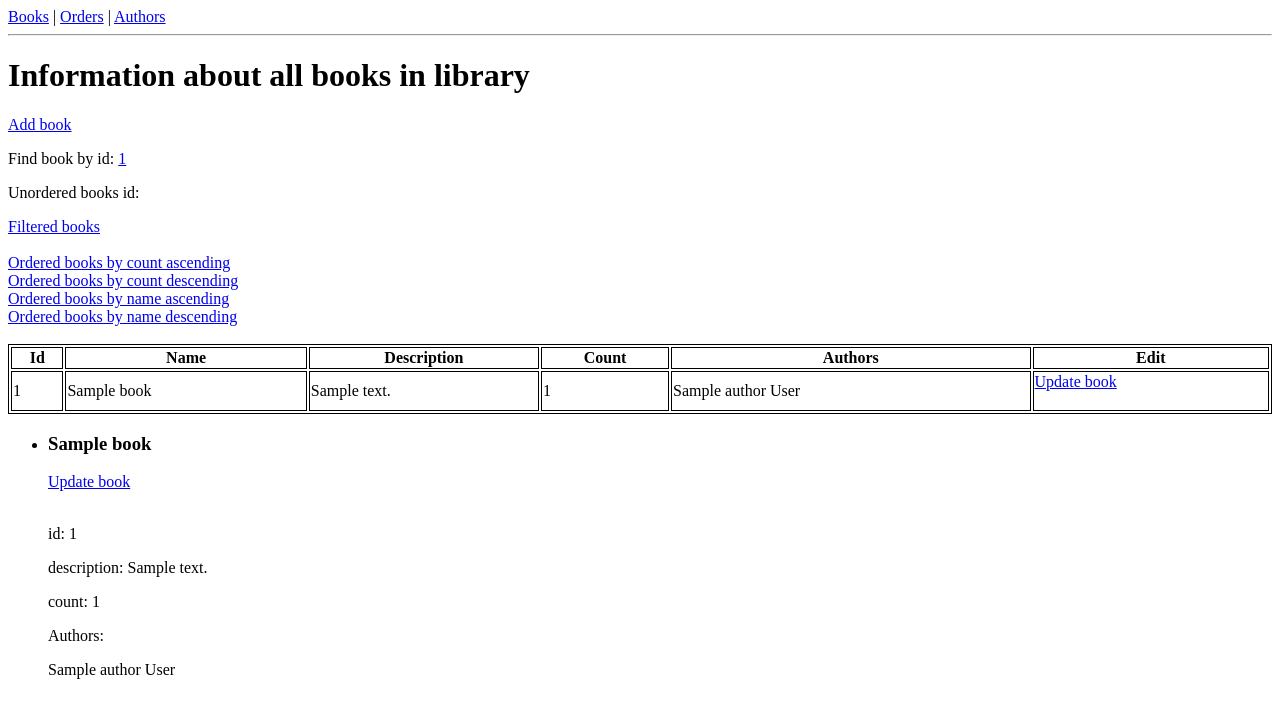
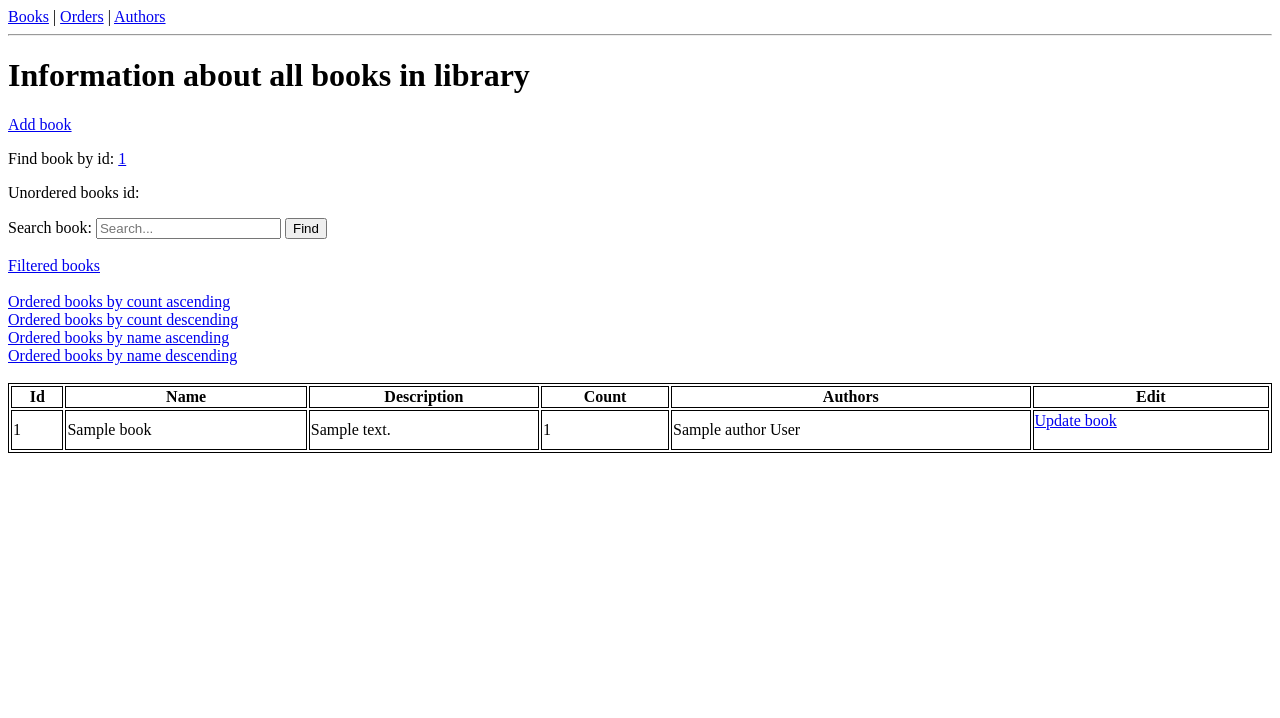
Before and after one commit to Maestro28/DjangoLibrary, a Django app: page /allbooks in a window 1280 px wide. Shown: the top 718 px of the page. Run offline with Django 4.2, Linux system fonts and the light colour scheme; tables that the repository leaves empty hold one stand-in row (values such as "Sample post").

Commit message:
book forms

```diff
--- /dev/null
+++ b/book/forms.py
@@ -0,0 +1,14 @@
+from django import forms
+from django.forms import ModelForm
+
+from book.models import Book
+
+class SearchingBookForm(forms.Form):
+    search = forms.CharField(max_length=20, label='Search book',
+                    widget=forms.TextInput(attrs={'placeholder': 'Search...'}))
+
+class BookForm(ModelForm):
+    class Meta:
+        model = Book
+        # fields = ['name', 'description', 'count', 'authors']
+        fields = '__all__'
--- a/book/models.py
+++ b/book/models.py
@@ -1,5 +1,4 @@
 from django.db import models
-from django.forms import ModelForm
 from author.models import Author
 
 # Create your models here.
@@ -26,10 +25,3 @@ class Book(models.Model):
         :return: class, id
         """
         return f'{self.__class__.__name__}(id={self.id})'
-
-
-class BookForm(ModelForm):
-    class Meta:
-        model = Book
-        # fields = ['name', 'description', 'count', 'authors']
-        fields = '__all__'
--- a/book/templates/book/allbooks.html
+++ b/book/templates/book/allbooks.html
@@ -18,6 +18,17 @@
             <a href="{% url 'book:id_book' book_id %}">{{ book_id }}</a>
         {% endfor %}
     </p>
+
+    <form action="{% url 'book:search_results' %}" method="get">
+    <!--{% csrf_token %}-->
+    {{ form }}
+    <input type="submit" value="Find">
+    </form><br>
+
+    <!--<form action="{% url 'book:search_results' %}" method="get">
+    <input name="q" type="text" placeholder="Search...">
+    </form>
+    <br>-->
 
     <a href="{% url 'book:filtered_books' %}">Filtered books</a><br><br>
     <a href="{% url 'book:ordered_books_count_ascending' %}">Ordered books by count ascending</a><br>
@@ -52,22 +63,6 @@
             {% endfor %}
         </table>
 
-
-    <ul>
-    {% for book in book_objects %}
-        <li><h3>{{book.name}}</h3>
-             <a href="{% url 'book:update_book' book.id %}">Update book</a><br><br>
-            <p>id: {{book.id}}</p>
-            <p>description: {{book.description}}</p>
-            <p>count: {{book.count}}</p>
-            <p>Authors: </p>
-            {% for a in book.authors.all %}
-            <p>{{a.name}} {{a.surname}}</p>
-            {% endfor %}
-        </li>
-    {% endfor %}
-    </ul>
-
     {% else %}
         <p>No books are available.</p>
         {{book_objects}}
--- a/book/urls.py
+++ b/book/urls.py
@@ -6,6 +6,7 @@ app_name = 'book'
 urlpatterns = [
     path('', views.index, name='index'),
     path('allbooks', views.allbooks, name='allbooks'),
+    path('allbooks/search/', views.SearchResultsView.as_view(), name='search_results'),
     path('add_book', views.add_book, name='add_book'),
     path('add_book/<int:id>', views.add_book, name='update_book'),
     path('allbooks/<int:pk>/', views.ID_BookView.as_view(), name='id_book'),
--- a/book/views.py
+++ b/book/views.py
@@ -2,8 +2,10 @@ from django.shortcuts import render, redirect
 from django.http import HttpResponse, Http404
 from django.template import loader
 from django.views import generic
+from django.db.models import Q
 
-from book.models import Book, BookForm
+from book.models import Book
+from book.forms import SearchingBookForm, BookForm
 from order.models import Order
 from author.models import Author
 
@@ -15,6 +17,7 @@ def index(request):
 def allbooks(request):
     book_objects = Book.objects.all()
     order_objects = Order.objects.all()
+    searchForm = SearchingBookForm()
 
     orders_book_id = []
     unordered_books_id = []
@@ -26,8 +29,24 @@ def allbooks(request):
 
     context = {'book_objects': book_objects,
                'unordered_books_id': unordered_books_id,
+               'form': searchForm,
                }
+    if searchForm.is_valid():
+        context['book_objects'] = book_objects.filter(name__startswith=searchForm.cleaned_data['search'])
+        return render(request, 'book/allbooks.html', context)
     return render(request, 'book/allbooks.html', context)
+
+
+class SearchResultsView(generic.ListView):
+    model = Book
+    template_name = "book/search_results.html"
+
+    def get_queryset(self):  # new
+        query = self.request.GET.get("search")
+        object_list = Book.objects.filter(
+            Q(name__icontains=query) | Q(description__icontains=query)
+        )
+        return object_list
 
 def add_book(request, id=0):
     if request.method == "GET":
```
Also changed, not shown: book/templates/book/search_results.html (added, +15 -0 lines).
